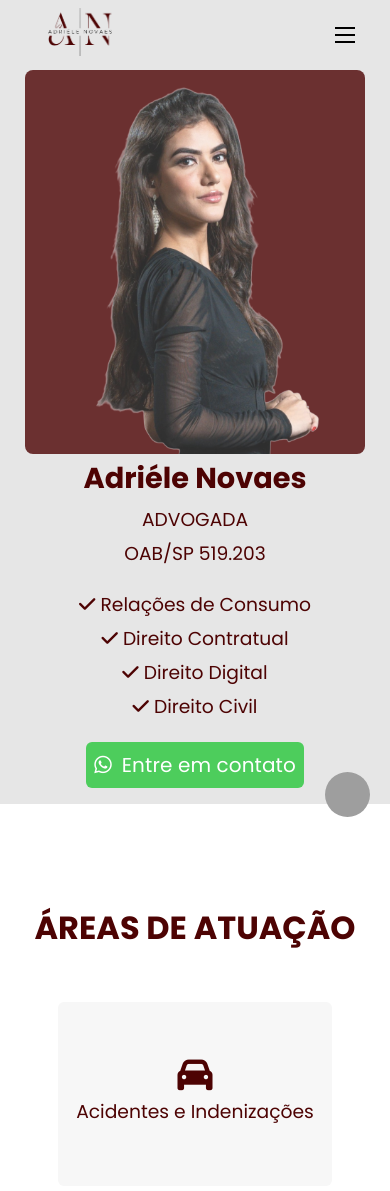
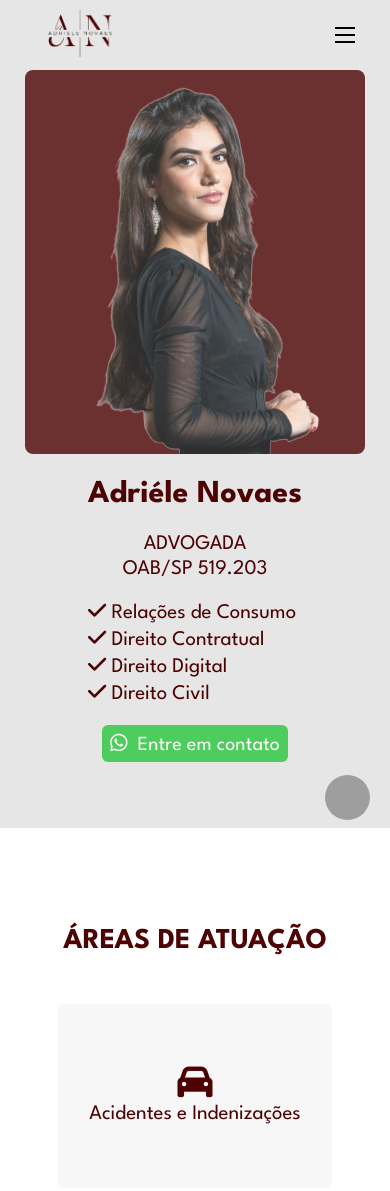
Before and after one commit to 018medina/AdvAdrieleNovaes, a plain HTML site: page index.html in a window 390 px wide. Shown: the top 1191 px of the page. Drawn offline with Linux system fonts and the light colour scheme; grey boxes are pictures that could not be loaded; a script that the page names is missing.

Commit message:
Update style.css

```diff
--- a/style.css
+++ b/style.css
@@ -3,7 +3,7 @@ body {
   padding: 0px;
   background-color: #e6e6e6;
   color: #fff;
-  font-family: "Poppins", serif;
+  font-family: "League Spartan", "Poppins", serif;
   font-style: normal;
 }
 
@@ -42,14 +42,16 @@ section {
 }
 
 h2 {
-  font-size: 2.5em;
+  /* font-size: 2.5em; */
+  font-size: 4em;
   margin: 0.5em 0;
   text-align: center;
   font-weight: 700;
 }
 
 .tituloH2 {
-  font-size: 2em;
+  /* font-size: 2em; */
+  font-size: 2.5em;
   margin: 0.5em 0;
   text-align: center;
   font-weight: 700;
@@ -58,6 +60,11 @@ h2 {
 h3 {
   margin: 5px 0 5px 0;
   font-weight: 400;
+  font-size: 1.3em;
+}
+
+p {
+  font-size: 1.2em;
 }
 
 img {
@@ -76,6 +83,7 @@ a {
   text-decoration: none;
   padding: 5px;
   /* font-weight: 400; */
+  font-size: 1.2em;
 }
 
 a:hover {
@@ -212,8 +220,8 @@ a:hover {
   /* border-radius: 40% 30% 0% 20%; */
   border-radius: 20% 20% 20% 20%;
   top: 70px;
-  /* right: 50%; */
-  right: 35%;
+  right: 50%;
+  /* right: 35%; */
   z-index: -1;
 }
 
@@ -340,18 +348,30 @@ a:hover {
   }
 
   h2 {
-    margin: 0.1em 0;
+    margin: 0.8em 0;
+  }
+
+  .tituloH2 {
+    font-size: 1.8em;
   }
 
   .textoCel {
     color: #4d0303;
   }
+
+  .padBottom {
+    padding-bottom: 50px;
+  }
+
+  .textoChecks {
+    text-align: start;
+  }
 }
 
 @media (max-width: 480px) {
-  h2 {
+  /* h2 {
     font-size: 1.8em;
-  }
+  } */
 
   a {
     font-size: 16px;
```
